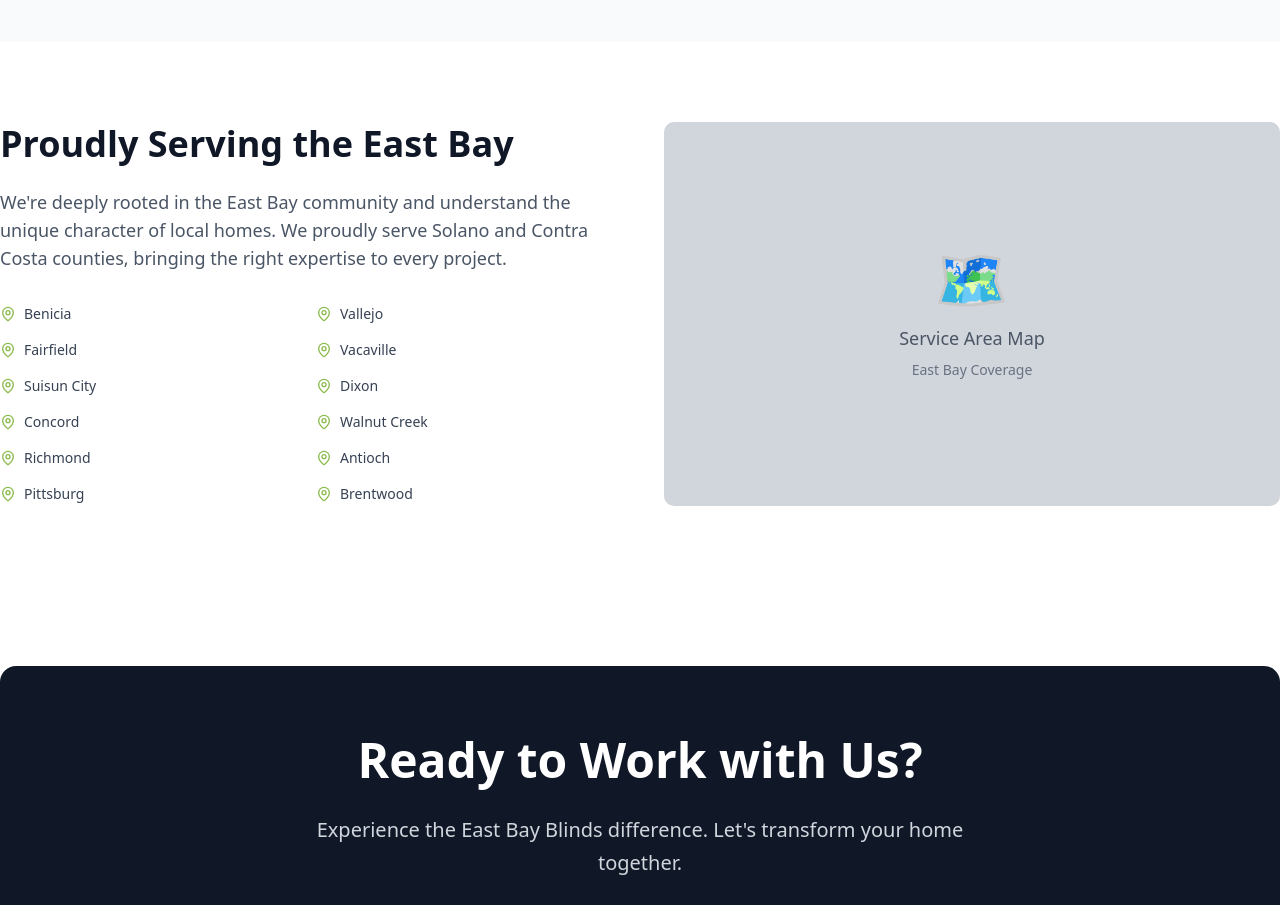
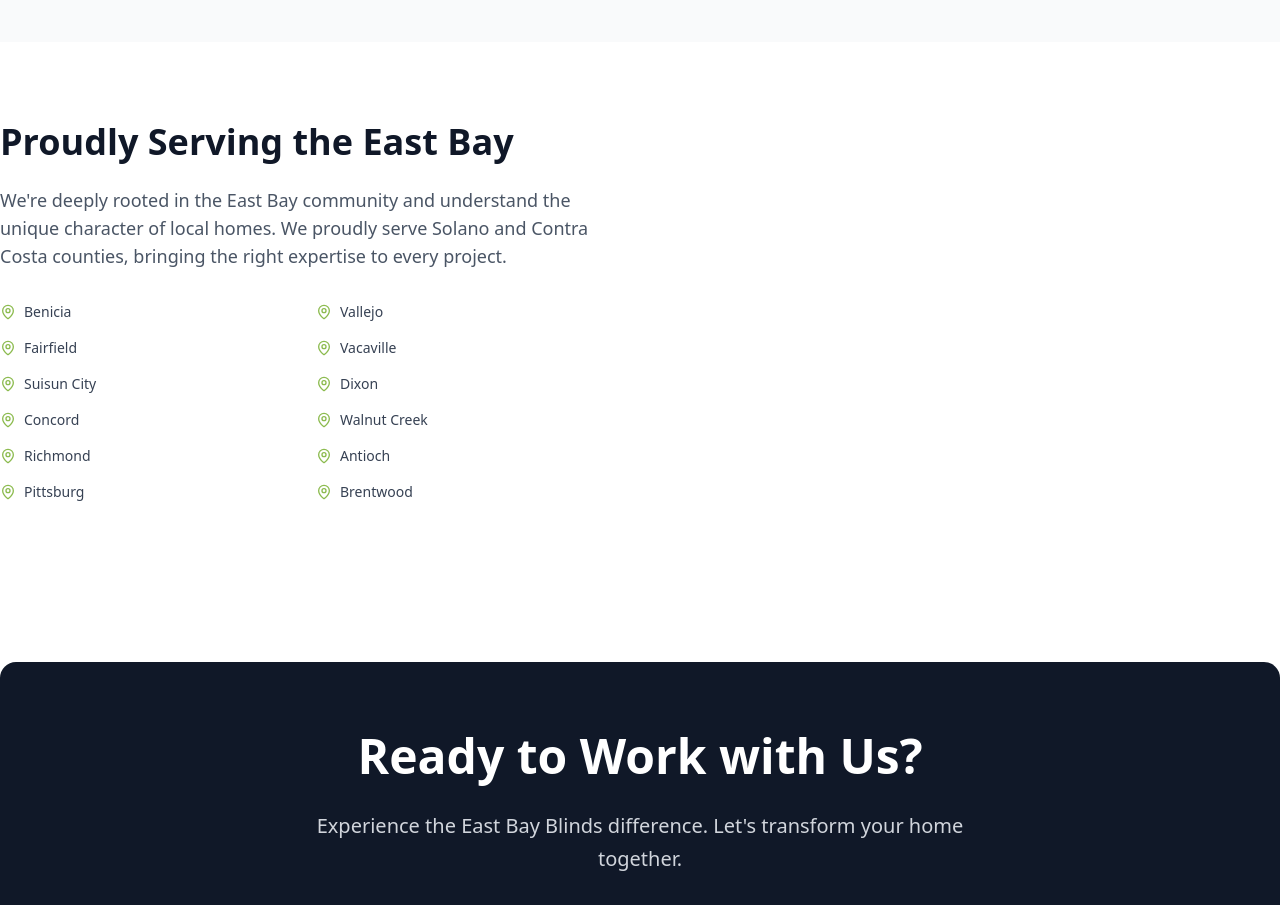
Before and after one commit to morganstovold/eastbayblinds.com, a Next.js app: page /about in a window 1280 px wide. Shown: the part 3360-4265 px from the top of the page. Built offline with nearby package versions, Linux system fonts and the light colour scheme.

Commit message:
Remove unused animated service area map section from AboutPage for cleaner layout and improved performance.

```diff
--- a/app/about/page.tsx
+++ b/app/about/page.tsx
@@ -363,22 +363,6 @@
                 ))}
               </div>
             </motion.div>
-
-            <motion.div
-              initial={{ opacity: 0, x: 20 }}
-              whileInView={{ opacity: 1, x: 0 }}
-              transition={{ duration: 0.8 }}
-              viewport={{ once: true }}
-              className="bg-gray-300 rounded-lg h-96 flex items-center justify-center"
-            >
-              <div className="text-center text-gray-600">
-                <div className="text-6xl mb-4">🗺️</div>
-                <div className="text-lg font-medium">Service Area Map</div>
-                <div className="text-sm text-gray-500 mt-2">
-                  East Bay Coverage
-                </div>
-              </div>
-            </motion.div>
           </div>
         </div>
       </section>
```
